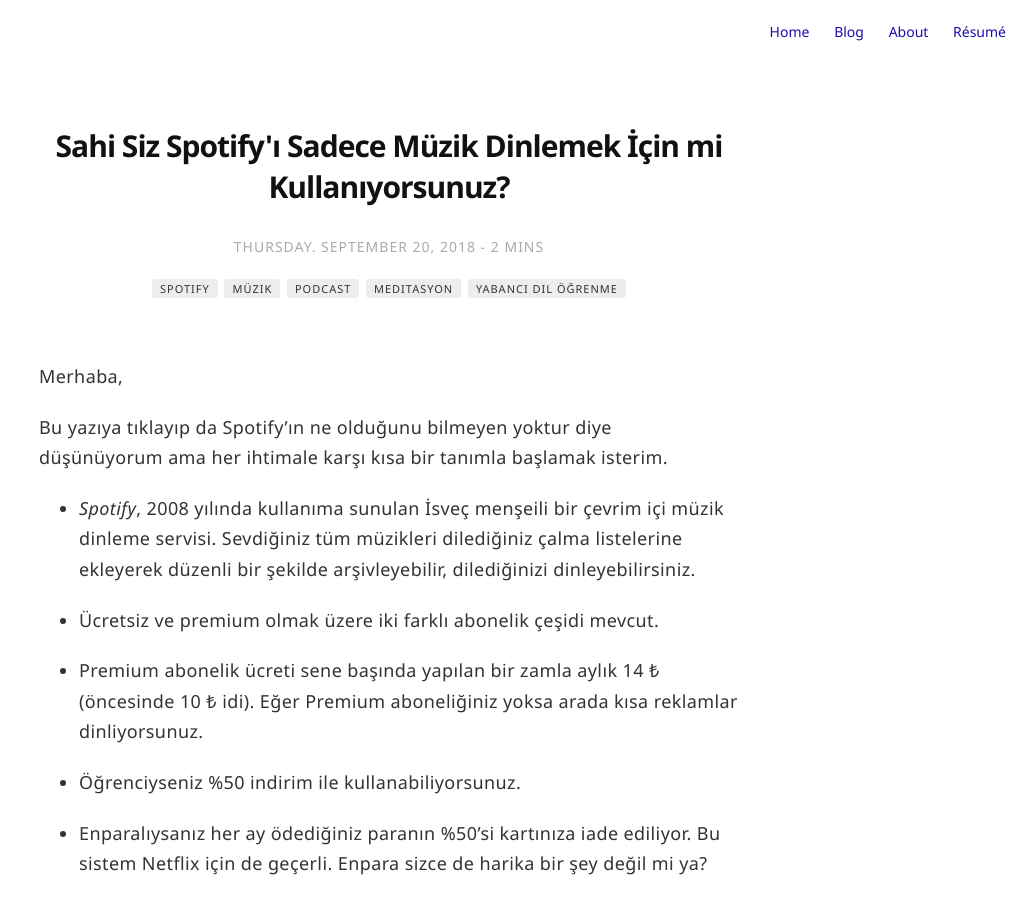
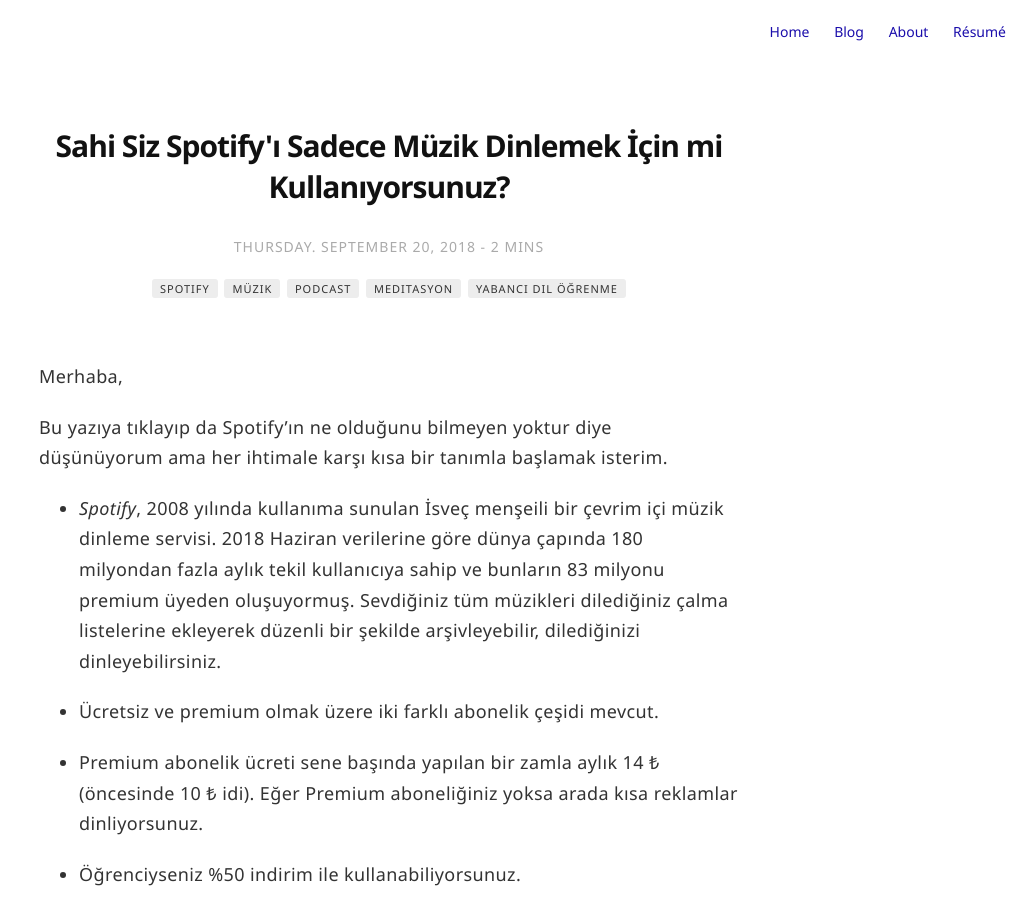
Before and after one commit to burakekici/burakekici.github.io, a Jekyll site: the page built from _posts/2018-09-20-spotify-az-bilinenler.markdown, in a window 1280 px wide and 900 px high. Shown: the whole window, without its empty margins (251-1280 px from the left). Built offline with Jekyll 4.4.1, drawn with Linux system fonts in a browser that asks for light colours; comment, search, counter and statistics services are not loaded.

Commit message:
Spotify post is updated.

```diff
--- a/_posts/2018-09-20-spotify-az-bilinenler.markdown
+++ b/_posts/2018-09-20-spotify-az-bilinenler.markdown
@@ -19,7 +19,7 @@
 
 Bu yazıya tıklayıp da Spotify'ın ne olduğunu bilmeyen yoktur diye düşünüyorum ama her ihtimale karşı kısa bir tanımla başlamak isterim.
 
-* _Spotify_, 2008 yılında kullanıma sunulan İsveç menşeili bir çevrim içi müzik dinleme servisi. Sevdiğiniz tüm müzikleri dilediğiniz çalma listelerine ekleyerek düzenli bir şekilde arşivleyebilir, dilediğinizi dinleyebilirsiniz.
+* _Spotify_, 2008 yılında kullanıma sunulan İsveç menşeili bir çevrim içi müzik dinleme servisi. 2018 Haziran verilerine göre dünya çapında 180 milyondan fazla aylık tekil kullanıcıya sahip ve bunların 83 milyonu premium üyeden oluşuyormuş. Sevdiğiniz tüm müzikleri dilediğiniz çalma listelerine ekleyerek düzenli bir şekilde arşivleyebilir, dilediğinizi dinleyebilirsiniz.
 
 * Ücretsiz ve premium olmak üzere iki farklı abonelik çeşidi mevcut.
 
```
